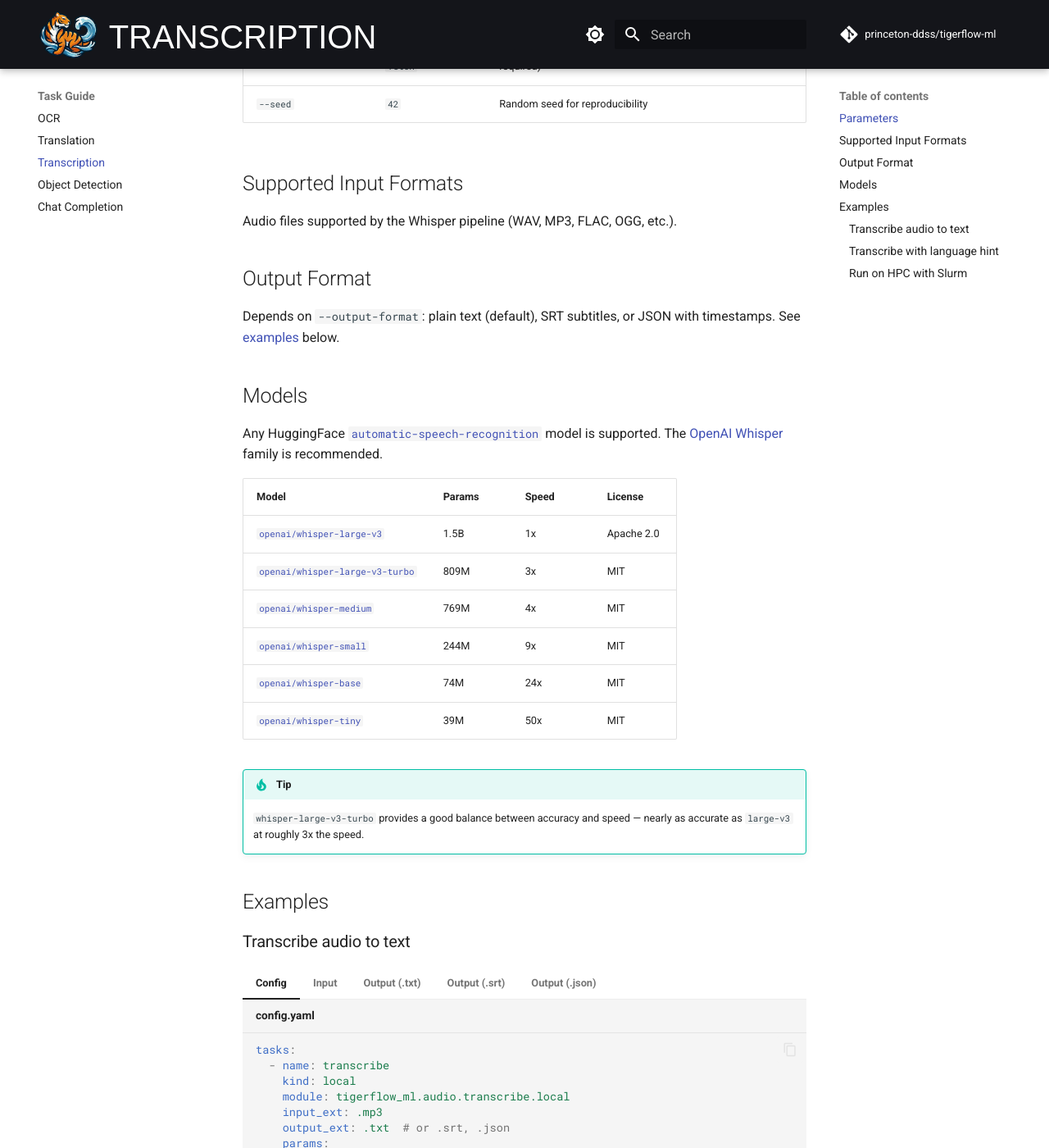
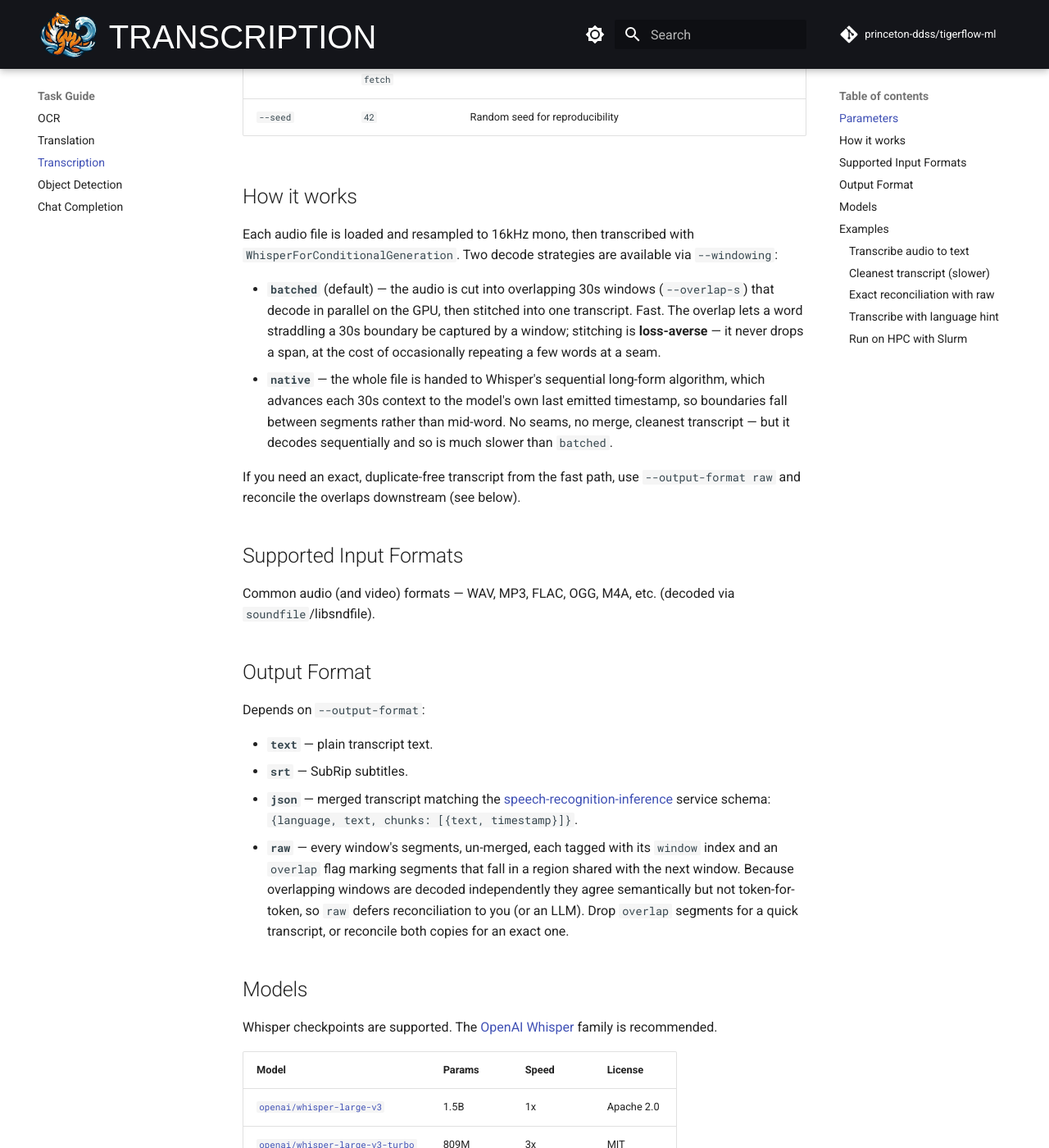
Before and after one commit to princeton-ddss/tigerflow-ml, an MkDocs documentation site: the page built from docs/mkdocs/tasks/transcribe.md, in a window 1280 px wide and 1400 px high, scrolled down 833 px. Shown: the whole window at 82% size. Built offline with MkDocs 1.6.1 and Material for MkDocs 9.7.7, drawn with Linux system fonts in a browser that asks for light colours; some web fonts are replaced; comment, search, counter and statistics services are not loaded; the version menu is left out; some of the changed text lies outside the part shown.

Commit message:
docs: update transcribe page for the redone task
Replace the removed params (chunk-length-s, stride-length-s,
return-timestamps) with overlap-s and windowing, document the raw output
format and the batched/native modes, and fix the JSON example to the
{language, text, chunks} schema.

````diff
--- a/docs/mkdocs/tasks/transcribe.md
+++ b/docs/mkdocs/tasks/transcribe.md
@@ -4,32 +4,66 @@
 
 ## Parameters
 
-| Parameter             | Default                   | Description                                                   |
-|-----------------------|---------------------------|---------------------------------------------------------------|
-| `--model`             |                           | HuggingFace model repo ID                                    |
-| `--revision`          | `main`                    | Model revision (branch, tag, or commit hash)                  |
-| `--cache-dir`         |                           | HuggingFace cache directory for model files                   |
-| `--device`            | `auto`                    | Device to use (`cuda`, `cpu`, or `auto`)                      |
-| `--language`          |                           | Source language code (e.g. `en`, `de`). Empty for auto-detect |
-| `--output-format`     | `text`                    | Output format: `text`, `srt`, or `json`                       |
-| `--batch-size`        | `16`                      | Batch size for processing audio chunks                        |
-| `--chunk-length-s`    | `30.0`                    | Length of audio chunks in seconds                             |
-| `--stride-length-s`   | `5.0`                     | Overlap between chunks in seconds                             |
-| `--return-timestamps` | `false`                   | Return word/segment timestamps (required for SRT)             |
-| `--allow-fetch`       | `--no-allow-fetch`        | Allow downloads from HuggingFace Hub (network access required) |
-| `--seed`              | `42`                      | Random seed for reproducibility                               |
+| Parameter         | Default            | Description                                                                                   |
+|-------------------|--------------------|-----------------------------------------------------------------------------------------------|
+| `--model`         |                    | HuggingFace model repo ID (a Whisper checkpoint)                                              |
+| `--revision`      | `main`             | Model revision (branch, tag, or commit hash)                                                  |
+| `--cache-dir`     |                    | HuggingFace cache directory for model files                                                   |
+| `--device`        | `auto`             | Device to use (`cuda`, `cpu`, or `auto`)                                                      |
+| `--language`      |                    | Source language code (e.g. `en`, `de`). Empty lets the model detect it per file               |
+| `--output-format` | `text`             | Output format: `text`, `srt`, `json` (all merged), or `raw` (un-merged, overlap-annotated)    |
+| `--windowing`     | `batched`          | Decode strategy: `batched` (fast, overlapping windows) or `native` (seam-free, slower)        |
+| `--batch-size`    | `16`               | Number of 30s windows decoded per GPU batch (batched mode)                                     |
+| `--overlap-s`     | `5.0`              | Overlap (seconds) between consecutive 30s windows (batched mode)                              |
+| `--allow-fetch`   | `--no-allow-fetch` | Allow downloads from HuggingFace Hub (network access required)                                 |
+| `--seed`          | `42`               | Random seed for reproducibility                                                               |
+
+## How it works
+
+Each audio file is loaded and resampled to 16kHz mono, then transcribed with
+`WhisperForConditionalGeneration`. Two decode strategies are available via
+`--windowing`:
+
+- **`batched`** (default) — the audio is cut into overlapping 30s windows
+  (`--overlap-s`) that decode in parallel on the GPU, then stitched into one
+  transcript. Fast. The overlap lets a word straddling a 30s boundary be
+  captured by a window; stitching is **loss-averse** — it never drops a span,
+  at the cost of occasionally repeating a few words at a seam.
+- **`native`** — the whole file is handed to Whisper's sequential long-form
+  algorithm, which advances each 30s context to the model's own last emitted
+  timestamp, so boundaries fall between segments rather than mid-word. No
+  seams, no merge, cleanest transcript — but it decodes sequentially and so is
+  much slower than `batched`.
+
+If you need an exact, duplicate-free transcript from the fast path, use
+`--output-format raw` and reconcile the overlaps downstream (see below).
 
 ## Supported Input Formats
 
-Audio files supported by the Whisper pipeline (WAV, MP3, FLAC, OGG, etc.).
+Common audio (and video) formats — WAV, MP3, FLAC, OGG, M4A, etc. (decoded via
+`soundfile`/libsndfile).
 
 ## Output Format
 
-Depends on `--output-format`: plain text (default), SRT subtitles, or JSON with timestamps. See [examples](#transcribe-audio-to-text) below.
+Depends on `--output-format`:
+
+- **`text`** — plain transcript text.
+- **`srt`** — SubRip subtitles.
+- **`json`** — merged transcript matching the
+  [speech-recognition-inference](https://github.com/princeton-ddss/speech-recognition-inference)
+  service schema: `{language, text, chunks: [{text, timestamp}]}`.
+- **`raw`** — every window's segments, un-merged, each tagged with its `window`
+  index and an `overlap` flag marking segments that fall in a region shared
+  with the next window. Because overlapping windows are decoded independently
+  they agree semantically but not token-for-token, so `raw` defers
+  reconciliation to you (or an LLM). Drop `overlap` segments for a quick
+  transcript, or reconcile both copies for an exact one.
 
 ## Models
 
-Any HuggingFace [`automatic-speech-recognition`](https://huggingface.co/models?pipeline_tag=automatic-speech-recognition) model is supported. The [OpenAI Whisper](https://huggingface.co/collections/openai/whisper-release-6501bba2cf999715571c6057) family is recommended.
+Whisper checkpoints are supported. The
+[OpenAI Whisper](https://huggingface.co/collections/openai/whisper-release-6501bba2cf999715571c6057)
+family is recommended.
 
 | Model | Params | Speed | License |
 |-------|--------|-------|---------|
@@ -62,9 +96,9 @@
           model: openai/whisper-large-v3
           allow_fetch: True
           # output_format: text   # (default) plain text
-          # output_format: srt    # SRT subtitles (requires return_timestamps)
-          # output_format: json   # raw Whisper output with timestamps
-          # return_timestamps: true
+          # output_format: srt    # SRT subtitles
+          # output_format: json   # {language, text, chunks} with timestamps
+          # output_format: raw    # un-merged, overlap-annotated segments
     ```
 
 === "Input"
@@ -99,6 +133,7 @@
 
     ```json title="lecture.json"
     {
+      "language": "en",
       "text": "Welcome to today's lecture on distributed computing...",
       "chunks": [
         {
@@ -113,9 +148,41 @@
     }
     ```
 
-!!! note
+### Cleanest transcript (slower)
 
-    SRT and JSON output require `return_timestamps: true`.
+When transcript quality matters more than speed, use `--windowing native`. It
+avoids window seams entirely and produces no boundary duplication, at the cost
+of sequential (slower) decoding.
+
+```yaml title="config.yaml"
+tasks:
+  - name: transcribe
+    kind: local
+    module: tigerflow_ml.audio.transcribe.local
+    input_ext: .mp3
+    output_ext: .txt
+    params:
+      model: openai/whisper-large-v3
+      windowing: native
+      allow_fetch: True
+```
+
+### Exact reconciliation with `raw`
+
+The `raw` format emits every window's segments with overlap annotations so you
+can reconcile boundaries exactly — for example by feeding the overlapping
+segments to an LLM.
+
+```json title="recording.json (raw)"
+{
+  "language": "en",
+  "overlap_s": 5.0,
+  "segments": [
+    {"text": " ...the urban accent in Sligo", "timestamp": [57.7, 59.5], "window": 1, "overlap": true},
+    {"text": " which is, let's say the town...", "timestamp": [59.0, 65.7], "window": 2, "overlap": false}
+  ]
+}
+```
 
 ### Transcribe with language hint
 
````
